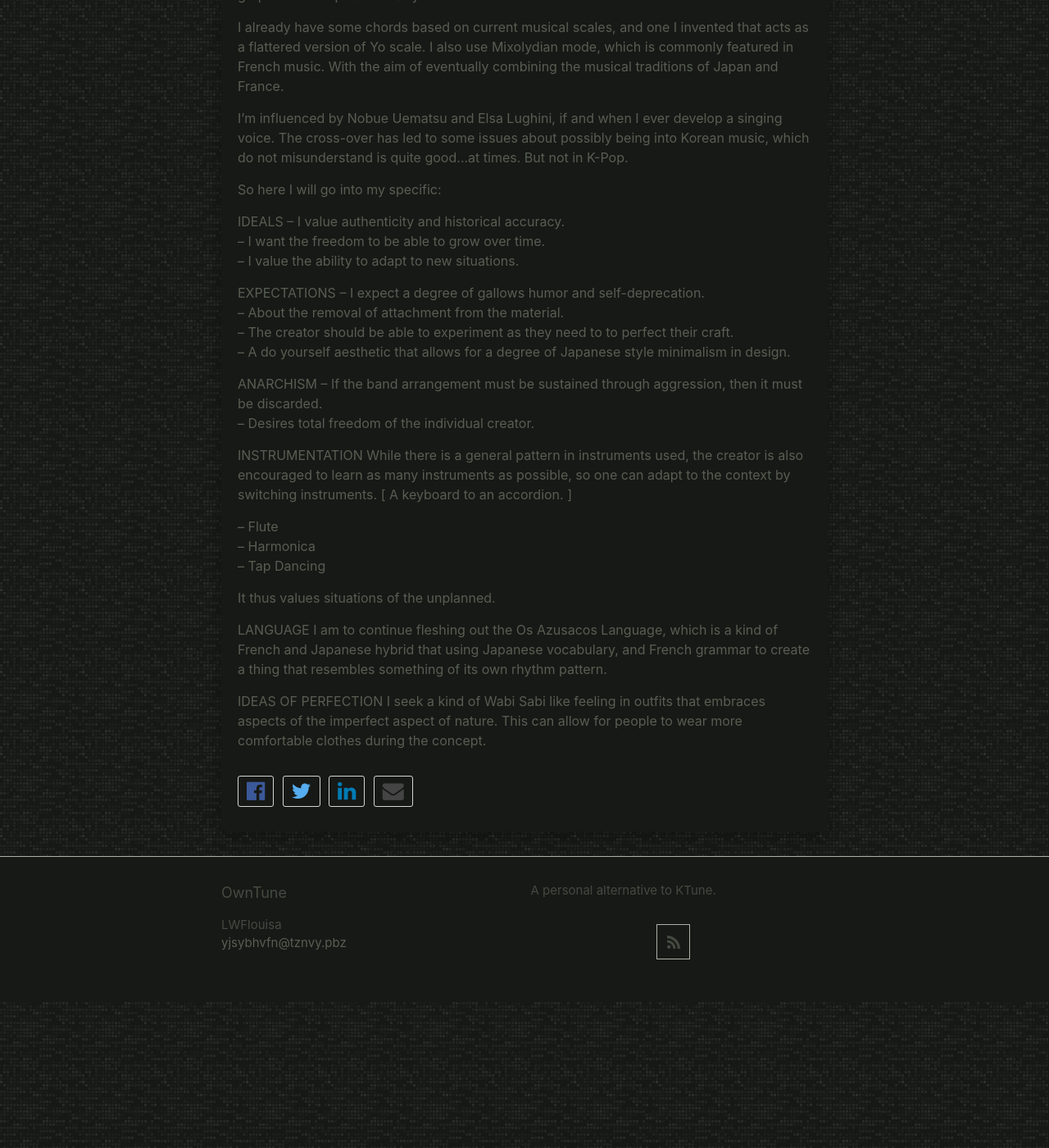
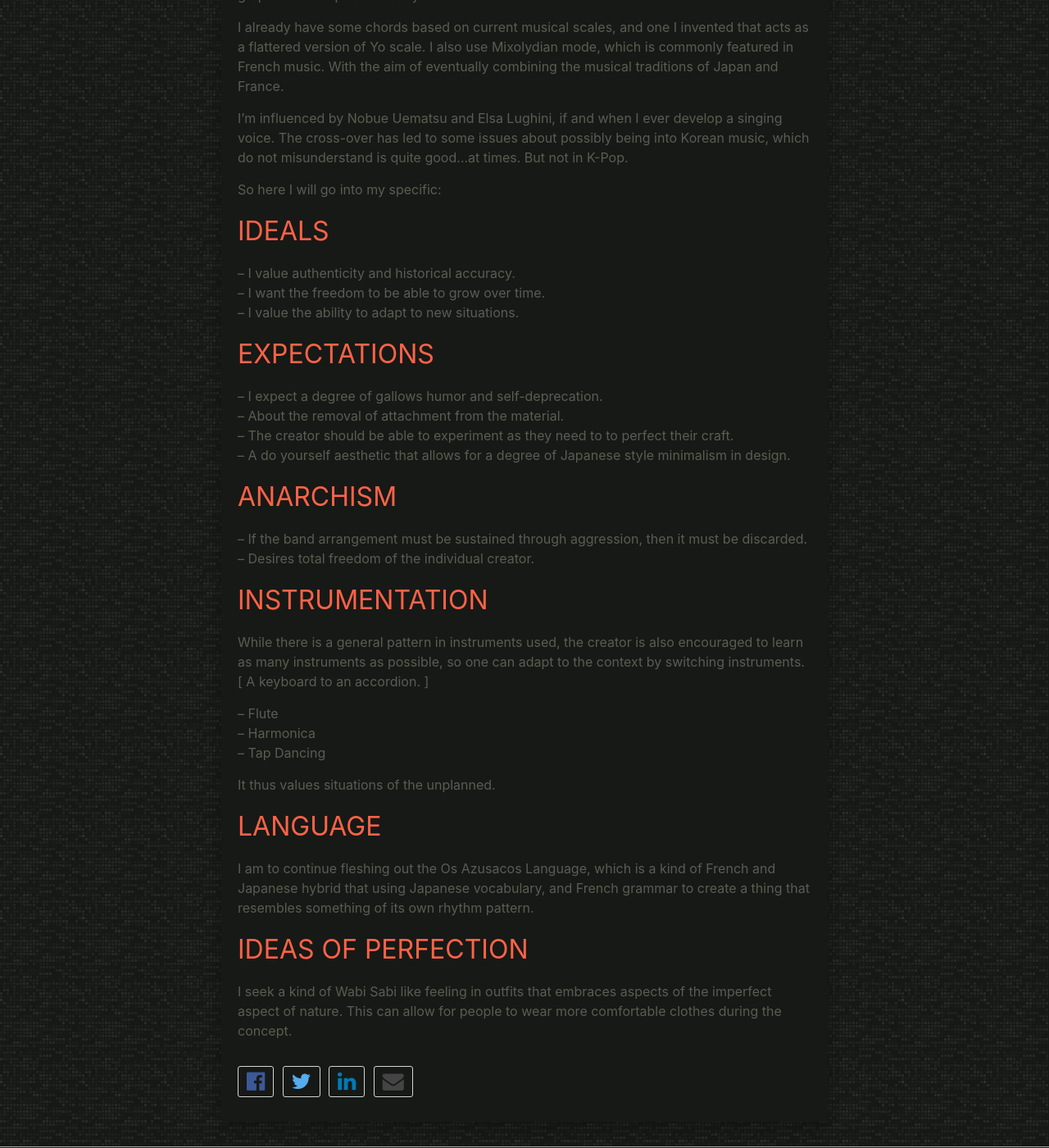
Before and after one commit to LWFlouisa/OwnTune, a Jekyll site: the page built from _posts/2022-06-19-anoutlineofazupop.md, in a window 1280 px wide and 1400 px high, scrolled down 438 px. Shown: the whole window at 82% size. Built offline with Jekyll 4.4.1, drawn with Linux system fonts in a browser that asks for light colours; our own code applies the rules of GitHub Pages for plain Markdown files.

```diff
--- a/_posts/2022-06-19-anoutlineofazupop.md
+++ b/_posts/2022-06-19-anoutlineofazupop.md
@@ -13,22 +13,22 @@ I’m influenced by Nobue Uematsu and Elsa Lughini, if and when I ever develop a
 
 So here I will go into my specific:
 
-IDEALS
+## IDEALS
 -- I value authenticity and historical accuracy.<br />
 -- I want the freedom to be able to grow over time.<br />
 -- I value the ability to adapt to new situations.<br />
 
-EXPECTATIONS
+## EXPECTATIONS
 -- I expect a degree of gallows humor and self-deprecation.<br />
 -- About the removal of attachment from the material.<br />
 -- The creator should be able to experiment as they need to to perfect their craft.<br />
 -- A do yourself aesthetic that allows for a degree of Japanese style minimalism in design.<br />
 
-ANARCHISM
+## ANARCHISM
 -- If the band arrangement must be sustained through aggression, then it must be discarded.<br />
 -- Desires total freedom of the individual creator.
 
-INSTRUMENTATION
+## INSTRUMENTATION
 While there is a general pattern in instruments used, the creator is also encouraged to learn as many instruments as possible, so one can adapt to the context by switching instruments. [ A keyboard to an accordion. ]
 
 -- Flute<br />
@@ -37,8 +37,8 @@ While there is a general pattern in instruments used, the creator is also encour
 
 It thus values situations of the unplanned.
 
-LANGUAGE
+## LANGUAGE
 I am to continue fleshing out the Os Azusacos Language, which is a kind of French and Japanese hybrid that using Japanese vocabulary, and French grammar to create a thing that resembles something of its own rhythm pattern.
 
-IDEAS OF PERFECTION
+## IDEAS OF PERFECTION
 I seek a kind of Wabi Sabi like feeling in outfits that embraces aspects of the imperfect aspect of nature. This can allow for people to wear more comfortable clothes during the concept.
```
